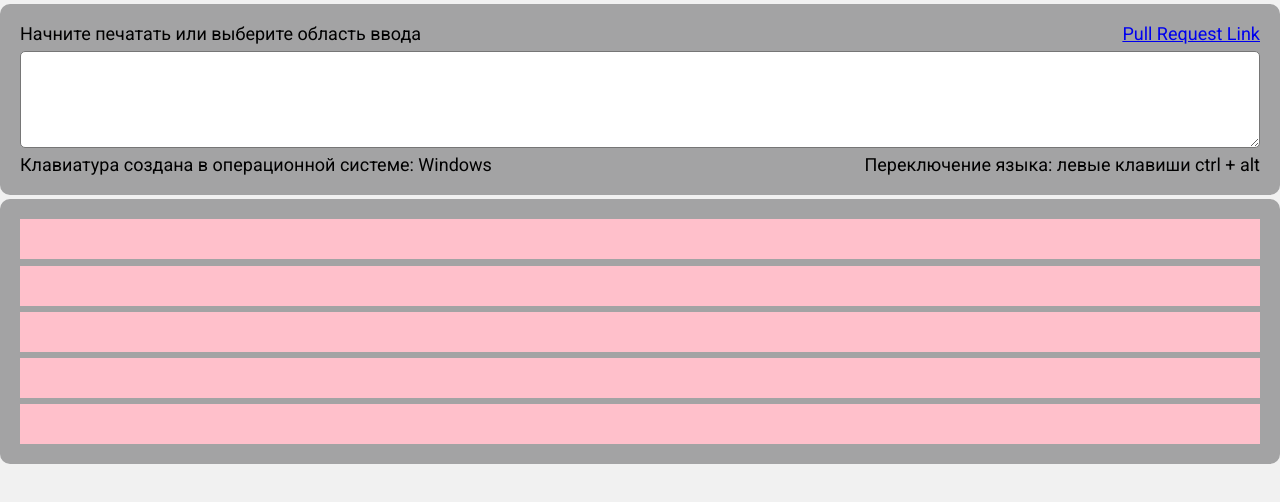
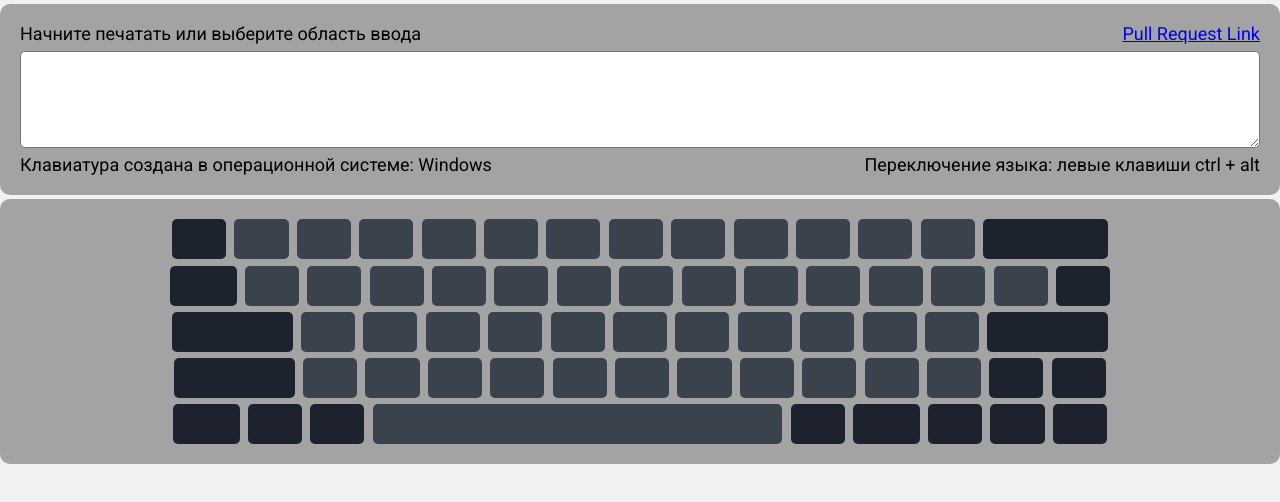
Before and after one commit to JaKsHaZbi/virtual-keyboard, a website: page virtual-keyboard/index.html in a window 1280 px wide. Drawn offline with Linux system fonts and the light colour scheme.

Commit message:
feat: add carcass scss keyboard

```diff
--- a/virtual-keyboard/index.html
+++ b/virtual-keyboard/index.html
@@ -22,11 +22,81 @@
         </div>
       </section>
       <section class="keyboard container">
-        <div class="row-1"></div>
-        <div class="row-2"></div>
-        <div class="row-3"></div>
-        <div class="row-4"></div>
-        <div class="row-5"></div>
+        <div class="row-1">
+          <div class="btn dark"></div>
+          <div class="btn"></div>
+          <div class="btn"></div>
+          <div class="btn"></div>
+          <div class="btn"></div>
+          <div class="btn"></div>
+          <div class="btn"></div>
+          <div class="btn"></div>
+          <div class="btn"></div>
+          <div class="btn"></div>
+          <div class="btn"></div>
+          <div class="btn"></div>
+          <div class="btn"></div>
+          <div class="btn large dark"></div>
+        </div>
+        <div class="row-2">
+          <div class="btn middle dark"></div>
+          <div class="btn"></div>
+          <div class="btn"></div>
+          <div class="btn"></div>
+          <div class="btn"></div>
+          <div class="btn"></div>
+          <div class="btn"></div>
+          <div class="btn"></div>
+          <div class="btn"></div>
+          <div class="btn"></div>
+          <div class="btn"></div>
+          <div class="btn"></div>
+          <div class="btn"></div>
+          <div class="btn"></div>
+          <div class="btn dark"></div>
+        </div>
+        <div class="row-3">
+          <div class="btn large dark"></div>
+          <div class="btn"></div>
+          <div class="btn"></div>
+          <div class="btn"></div>
+          <div class="btn"></div>
+          <div class="btn"></div>
+          <div class="btn"></div>
+          <div class="btn"></div>
+          <div class="btn"></div>
+          <div class="btn"></div>
+          <div class="btn"></div>
+          <div class="btn"></div>
+          <div class="btn large dark"></div>
+        </div>
+        <div class="row-4">
+          <div class="btn large dark"></div>
+          <div class="btn"></div>
+          <div class="btn"></div>
+          <div class="btn"></div>
+          <div class="btn"></div>
+          <div class="btn"></div>
+          <div class="btn"></div>
+          <div class="btn"></div>
+          <div class="btn"></div>
+          <div class="btn"></div>
+          <div class="btn"></div>
+          <div class="btn"></div>
+          <div class="btn dark"></div>
+          <div class="btn dark"></div>
+        </div>
+        <div class="row-5">
+          <div class="btn middle dark"></div>
+          <div class="btn dark"></div>
+          <div class="btn dark"></div>
+          <div class="btn space"></div>
+          <div class="btn dark"></div>
+          <div class="btn middle dark"></div>
+          <div class="btn dark"></div>
+          <div class="btn dark"></div>
+          <div class="btn dark"></div>
+        </div>
       </section>
     </div>
     <script src="index.js" type="module"></script>
--- a/virtual-keyboard/style.scss
+++ b/virtual-keyboard/style.scss
@@ -73,8 +73,58 @@ html {
     .row-3,
     .row-4,
     .row-5 {
+        display: flex;
+        flex-direction: row;
+        justify-content: center;
+        gap: calc(var(--index) * 0.4);
         height: 40px;
 
-        background-color: pink;
+        // background-color: pink;
+    }
+
+    .btn {
+      display: flex;
+      flex-direction: column;
+      align-items: center;
+      justify-content: center;
+      height: 40px;
+      width: calc(var(--index) * 2.6);
+
+      cursor: pointer;
+      color: #ffffff;
+      background-color: #3a424e;
+      // border: 2px solid red;
+      border-radius: 5px;
+    }
+
+    .dark {
+      color: #696764;
+      background-color: #1c232e;
+    }
+
+    .middle {
+      width: calc(var(--index) * 3.2);
+    }
+
+    .large {
+      width: calc(var(--index) * 5);
+    }
+
+    .row-1 .btn:last-child {
+      width: calc(var(--index) * 6);
+    }
+
+    .row-3 .btn:first-child,
+    .row-3 .btn:last-child,
+    .row-4 .btn:first-child {
+      width: calc(var(--index) * 5.8);
+    }
+
+    // .row-4 .btn:last-child {
+    //   width: calc(var(--index) * 2.9);
+    // }
+
+    .space {
+      width: calc(var(--index) * 19.7);
     }
 }
```
Also changed, not shown: virtual-keyboard/style.css, 1 other file.
